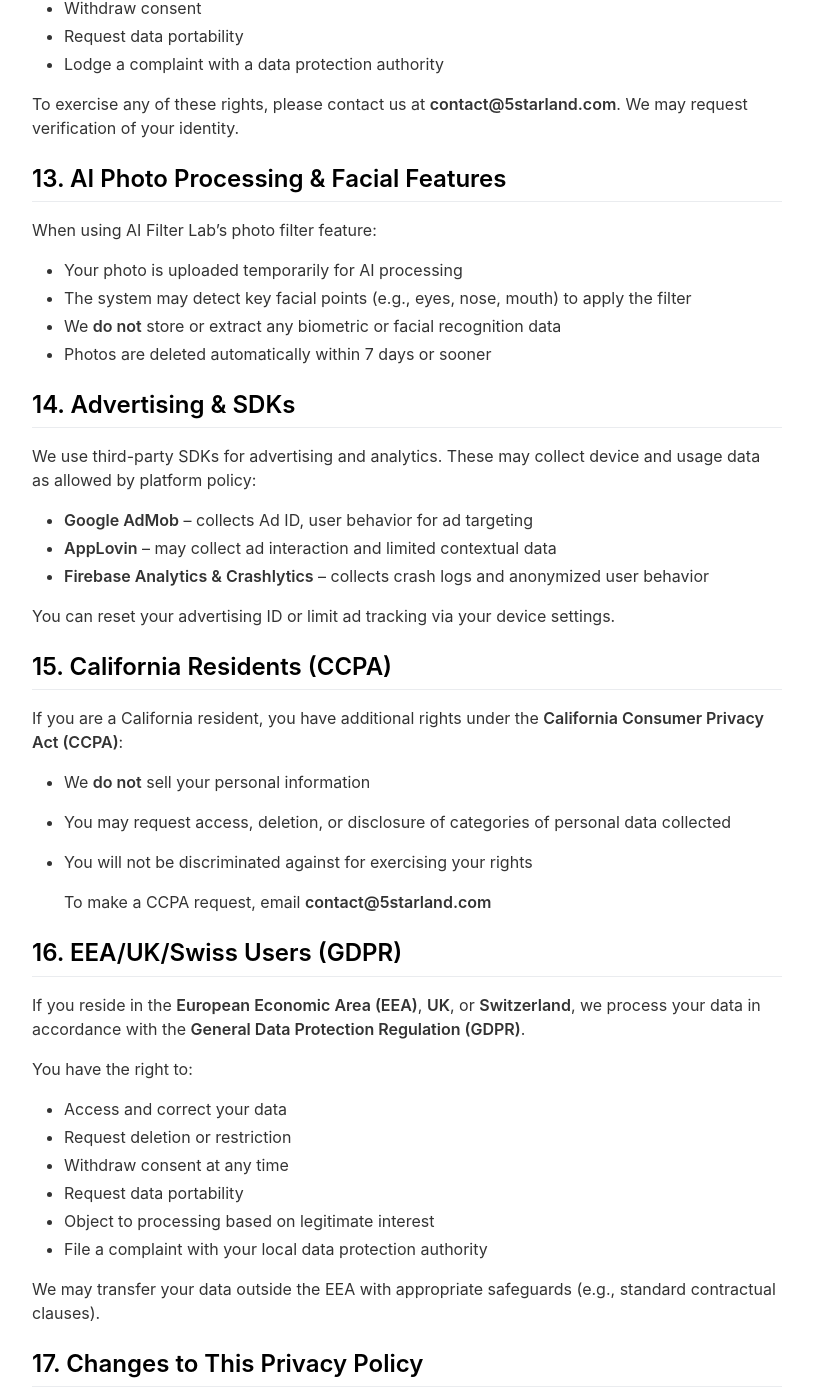
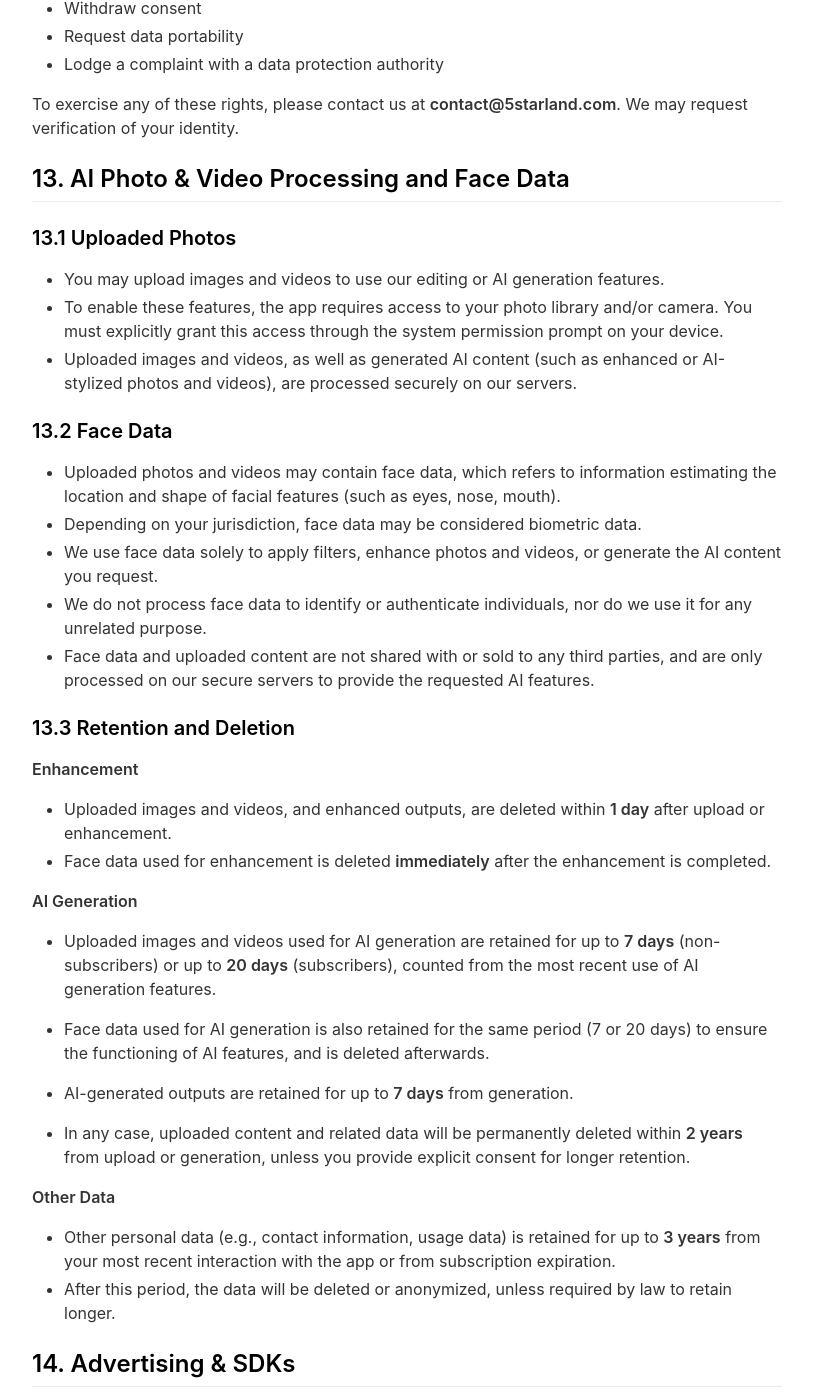
Before and after one commit to 5starland/piso-website, a Jekyll site: the page built from _pages/privacypolicy.md, in a window 1280 px wide and 1400 px high, scrolled down 3764 px. Shown: the whole window, without its empty margins (233-1046 px from the left). Built offline with Jekyll 4.4.1, drawn with Linux system fonts in a browser that asks for light colours; nearby versions of some CDN libraries.

Commit message:
修改 隐私内容

```diff
--- a/_pages/privacypolicy.md
+++ b/_pages/privacypolicy.md
@@ -165,14 +165,44 @@ To exercise any of these rights, please contact us at **contact@5starland.com**.
 
 
 
-## **13. AI Photo Processing & Facial Features**
+## **13. AI Photo & Video Processing and Face Data**
 
-When using AI Filter Lab’s photo filter feature:
+### **13.1 Uploaded Photos**
 
-- Your photo is uploaded temporarily for AI processing
-- The system may detect key facial points (e.g., eyes, nose, mouth) to apply the filter
-- We **do not** store or extract any biometric or facial recognition data
-- Photos are deleted automatically within 7 days or sooner
+- You may upload images and videos to use our editing or AI generation features.
+- To enable these features, the app requires access to your photo library and/or camera. You must explicitly grant this access through the system permission prompt on your device.
+- Uploaded images and videos, as well as generated AI content (such as enhanced or AI-stylized photos and videos), are processed securely on our servers.
+
+### **13.2 Face Data**
+
+- Uploaded photos and videos may contain face data, which refers to information estimating the location and shape of facial features (such as eyes, nose, mouth).
+- Depending on your jurisdiction, face data may be considered biometric data.
+- We use face data solely to apply filters, enhance photos and videos, or generate the AI content you request.
+- We do not process face data to identify or authenticate individuals, nor do we use it for any unrelated purpose.
+- Face data and uploaded content are not shared with or sold to any third parties, and are only processed on our secure servers to provide the requested AI features.
+
+### **13.3 Retention and Deletion**
+
+**Enhancement**
+
+- Uploaded images and videos, and enhanced outputs, are deleted within **1 day** after upload or enhancement.
+- Face data used for enhancement is deleted **immediately** after the enhancement is completed.
+
+**AI Generation**
+
+- Uploaded images and videos used for AI generation are retained for up to **7 days** (non-subscribers) or up to **20 days** (subscribers), counted from the most recent use of AI generation features.
+
+- Face data used for AI generation is also retained for the same period (7 or 20 days) to ensure the functioning of AI features, and is deleted afterwards.
+
+- AI-generated outputs are retained for up to **7 days** from generation.
+
+- In any case, uploaded content and related data will be permanently deleted within **2 years** from upload or generation, unless you provide explicit consent for longer retention.
+
+**Other Data**
+
+- Other personal data (e.g., contact information, usage data) is retained for up to **3 years** from your most recent interaction with the app or from subscription expiration.
+- After this period, the data will be deleted or anonymized, unless required by law to retain longer.
+
 
 
 
```
